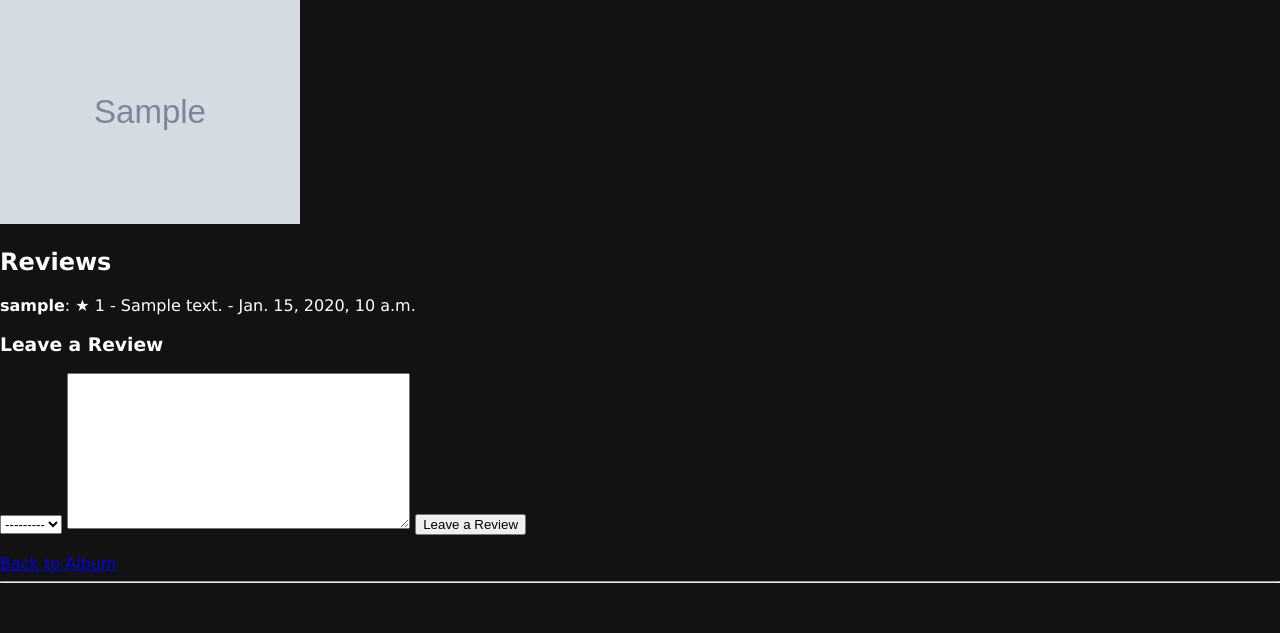
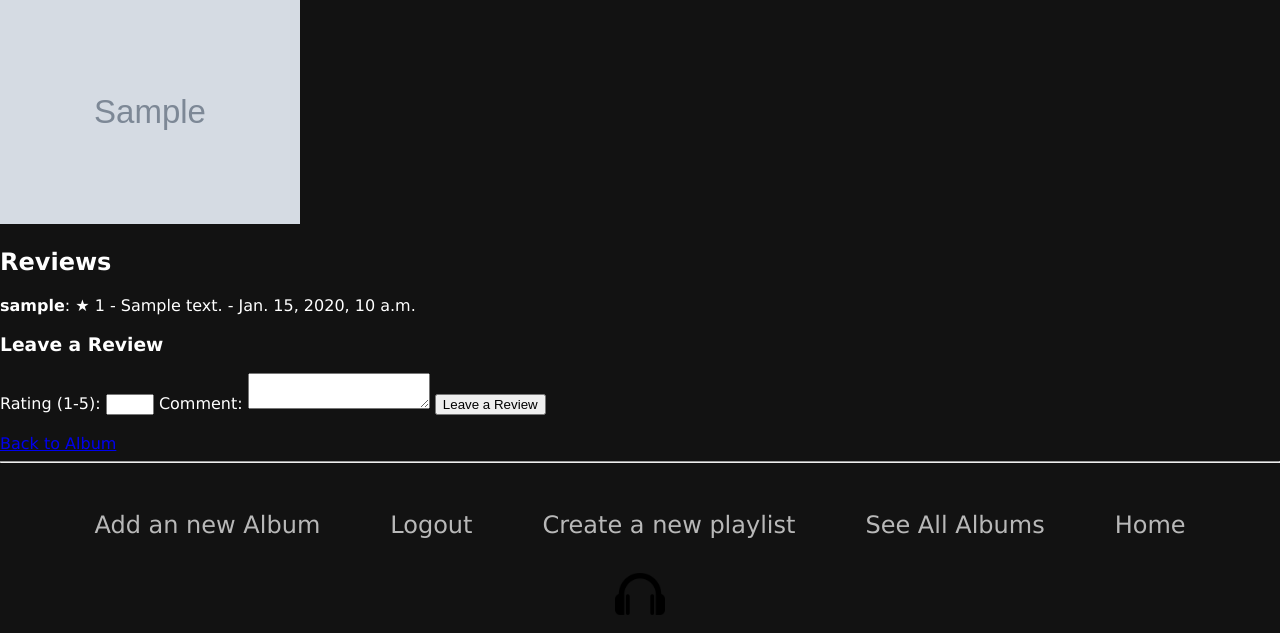
Before and after one commit to Jaxter1604/WAD-SongSite, a Django app: page /songeek/song/1/ in a window 1280 px wide. Shown: the part 267-900 px from the top of the page. Run offline with Django 3.2, Linux system fonts and the light colour scheme; a user stored in the database is signed in; tables that the repository leaves empty hold one stand-in row (values such as "Sample post"); grey boxes marked "Sample" are stand-in pictures.

Commit message:
added javascript to song reviews and removed unique review constraint

```diff
--- a/songeek-project/songeek_project/models.py
+++ b/songeek-project/songeek_project/models.py
@@ -74,5 +74,4 @@ class Review(models.Model):
     timeStamp = models.DateTimeField(auto_now_add=True)
 
     class Meta:
-        unique_together = (('user', 'album'), ('user', 'song'))
         app_label = 'songeek_project'
--- a/songeek-project/songeek_project/urls.py
+++ b/songeek-project/songeek_project/urls.py
@@ -15,7 +15,7 @@ urlpatterns = [
     path('album_list/', views.album_list, name='album_list'),
     path('album/<slug:album_name_slug>/', views.show_album, name='show_album'),
     path('song/<int:song_id>/', views.show_song, name='show_song'),
-    path('song/<int:song_id>/', views.show_song, name='show_song'),
+    path('song/<int:song_id>/song_add_review', views.song_add_review, name='song_add_review'),
     path('album/<slug:album_name_slug>/add_song_to_album/', views.add_song_to_album, name='add_song_to_album'),
     path('new_playlist/', views.new_playlist, name='new_playlist'),
     path('playlist/<slug:playlist_name_slug>', views.show_playlist, name='show_playlist'),
--- a/songeek-project/songeek_project/views.py
+++ b/songeek-project/songeek_project/views.py
@@ -325,3 +325,30 @@ def add_review(request, album_slug):
             return JsonResponse({"success": False, "error": str(e)})
 
     return JsonResponse({"success": False, "error": "Invalid request."})
+
+@login_required
+@csrf_exempt
+def song_add_review(request, song_id):
+    if request.method == "POST":
+        try:
+            data = json.loads(request.body)
+            song = get_object_or_404(Song, id=song_id)
+            rating = int(data.get("rating", 0))
+            comment = data.get("comment", "").strip()
+
+            if rating < 1 or rating > 5 or not comment:
+                return JsonResponse({"success": False, "error": "Invalid rating or comment."})
+
+            review = Review.objects.create(song=song, user=request.user, rating=rating, comment=comment)
+
+            return JsonResponse({
+                "success": True,
+                "user": request.user.username,
+                "rating": review.rating,
+                "comment": review.comment,
+                "timestamp": review.timeStamp.strftime("%Y-%m-%d %H:%M"),
+            })
+        except Exception as e:
+            return JsonResponse({"success": False, "error": str(e)})
+
+    return JsonResponse({"success": False, "error": "Invalid request."})
--- a/songeek-project/templates/songeek/song.html
+++ b/songeek-project/templates/songeek/song.html
@@ -14,26 +14,70 @@
     <img src="{{ song.album.cover.url }}" alt="{{ song.album.name }}" width="300">
 
     <h2>Reviews</h2>
+        <div id="reviews">
             {% if reviews %}
                 {% for review in reviews %}
                     <p><strong>{{ review.user.username }}</strong>: ★ {{ review.rating }} - {{ review.comment }} - {{ review.timeStamp }}</p>
                 {% endfor %}
             {% else %}
-        <p>No reviews yet. Be the first to review this song!</p>
+                <p id="no_reviews">No reviews yet. Be the first to review this album!</p>
             {% endif %}
+        </div>
 
     {% if user.is_authenticated %}
     <h3>Leave a Review</h3>
-        <form id='review_form' method="post" action="{% url 'songeek:show_song' song.id %}">
+    <form id="review_form">
         {% csrf_token %}
-            {% for field in form.visible_fields %}
-                {{ field.errors }}
-                {{ field.help_text }}
-                {{ field }}
-            {% endfor %}
-            <input type="submit" name="submit" value="Leave a Review" />
+        <label for="rating">Rating (1-5):</label>
+        <input type="number" id="rating" name="rating" min="1" max="5" required>
+
+        <label for="comment">Comment:</label>
+        <textarea id="comment" name="comment" required></textarea>
+
+        <input type="submit" value="Leave a Review">
     </form>
 {% endif %}
+
+<script>
+    document.addEventListener("DOMContentLoaded", function () {
+        document.getElementById("review_form").addEventListener("submit", function (event) {
+            event.preventDefault();
+
+            let formData = new FormData(this);
+            let rating = formData.get("rating");
+            let comment = formData.get("comment");
+
+            fetch("{% url 'songeek:song_add_review' song.id %}", {
+                method: "POST",
+                headers: {
+                    "X-CSRFToken": "{{ csrf_token }}",
+                    "Content-Type": "application/json",
+                },
+                body: JSON.stringify({ rating, comment }),
+            })
+            .then(response => response.json())
+            .then(data => {
+                if (data.success) {
+                    let reviewContainer = document.getElementById("reviews");
+                    let noReviewsMessage = document.getElementById("no_reviews");
+
+                    if (noReviewsMessage) {
+                        noReviewsMessage.remove();
+                    }
+
+                    let newReview = document.createElement("p");
+                    newReview.innerHTML = `<strong>${data.user}</strong>: ★ ${data.rating} - ${data.comment} - ${data.timestamp}`;
+                    reviewContainer.prepend(newReview);
+
+                    document.getElementById("review_form").reset();
+                } else {
+                    alert("Error submitting review: " + data.error);
+                }
+            })
+            .catch(error => console.error("Error:", error));
+        });
+    });
+</script>
 
     <br>
     <a href="{% url 'songeek:show_album' song.album.slug %}">Back to Album</a>
```
Also changed, not shown: songeek-project/songeek_project/migrations/0014_auto_20250327_1053.py (added). Lines whose indentation alone changed are shown as unchanged.
